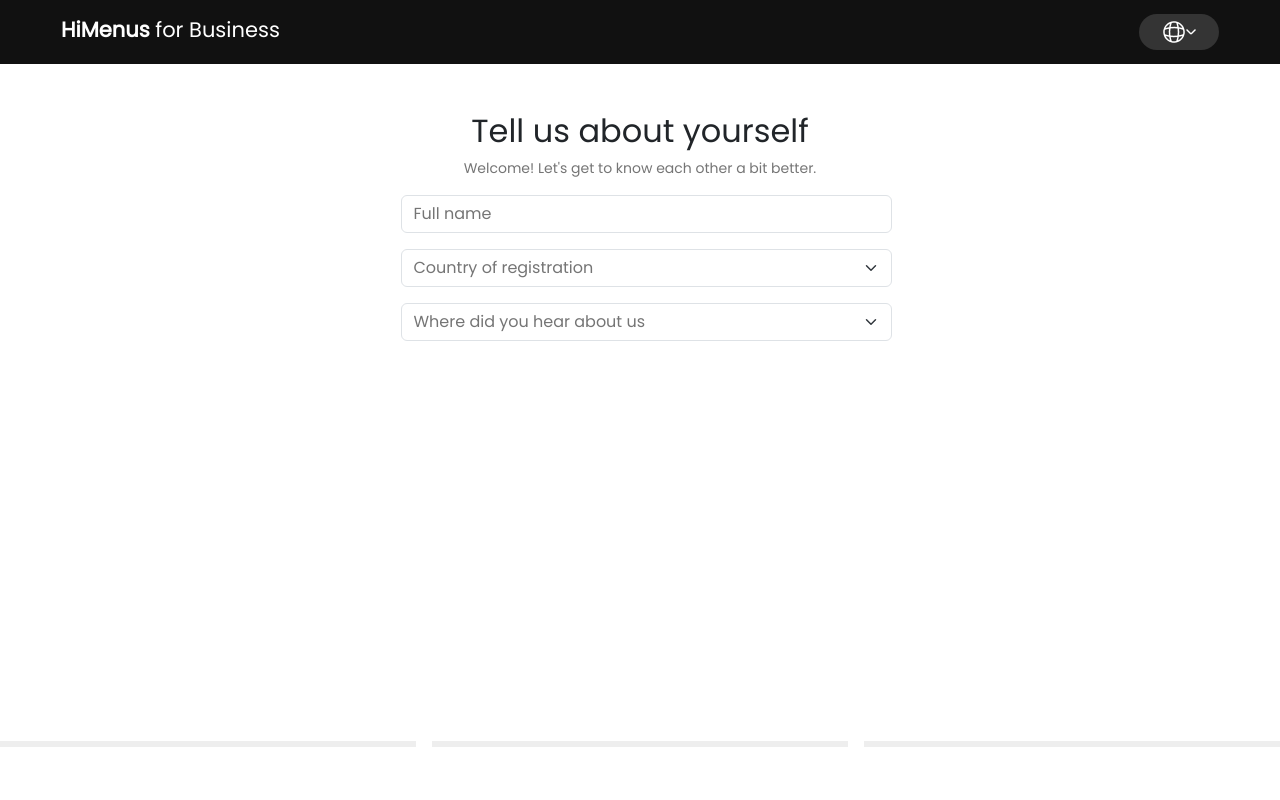
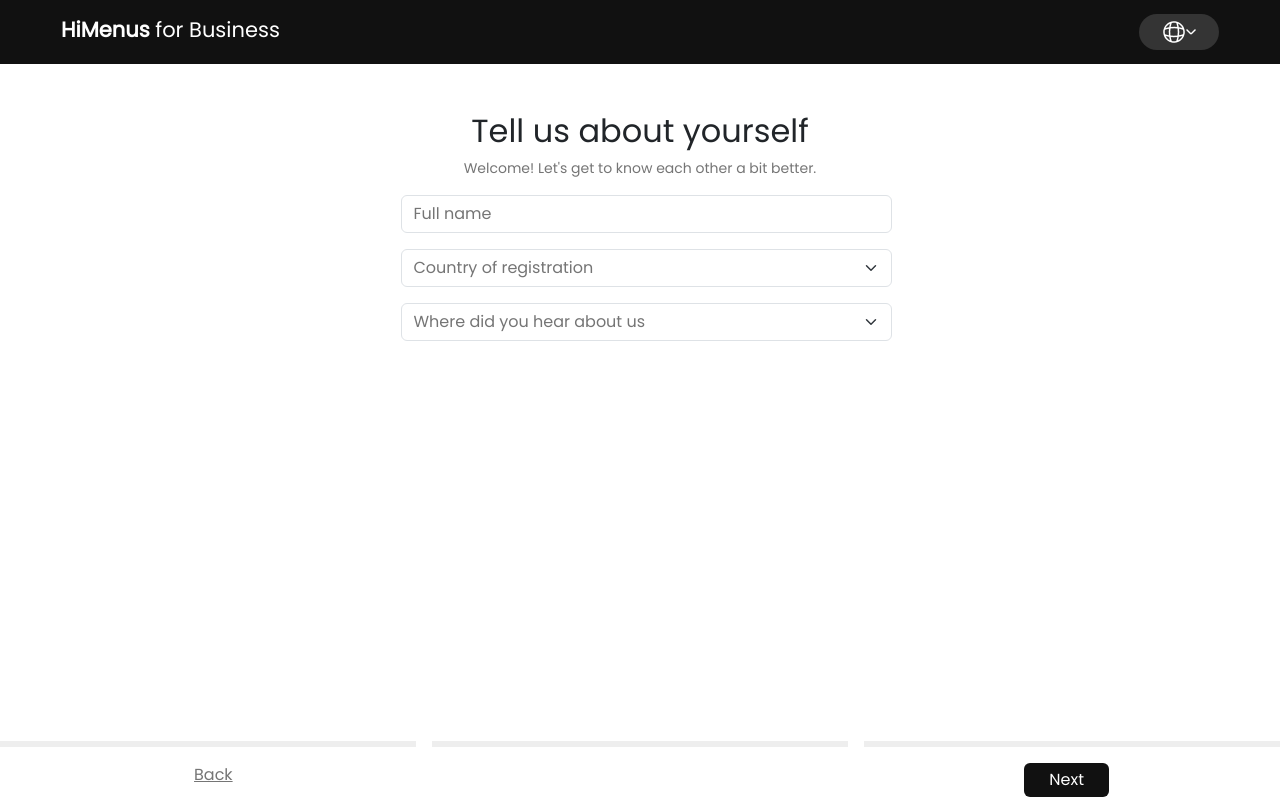
Before and after one commit to HaiderMalik12/multistep-signup-angular, an Angular app: page /about in a window 1280 px wide. Built offline with nearby package versions, Linux system fonts and the light colour scheme.

Commit message:
completed about form

```diff
--- a/src/app/about-form.component.css
+++ b/src/app/about-form.component.css
@@ -30,3 +30,12 @@ select {
     margin-top: 6rem;
   }
 }
+
+.bottom-border-btn {
+  background-color: var(--color-black);
+  color: #ffffff;
+}
+
+.bottom-border-back {
+  color: #757575;
+}
--- a/src/app/about-form.component.ts
+++ b/src/app/about-form.component.ts
@@ -59,6 +59,15 @@ import { Component } from '@angular/core';
         <div class="col bottom-border "></div>
         <div class="col bottom-border "></div>
       </div>
+
+      <div class="row mt-3 text-center">
+        <div class="col-4">
+          <a class="bottom-border-back" href="/">Back</a>
+        </div>
+        <div class="col-4 offset-4">
+          <button class="btn bottom-border-btn py-1 px-4">Next</button>
+        </div>
+      </div>
     </div>
   `,
   styleUrl: './about-form.component.css',
```
